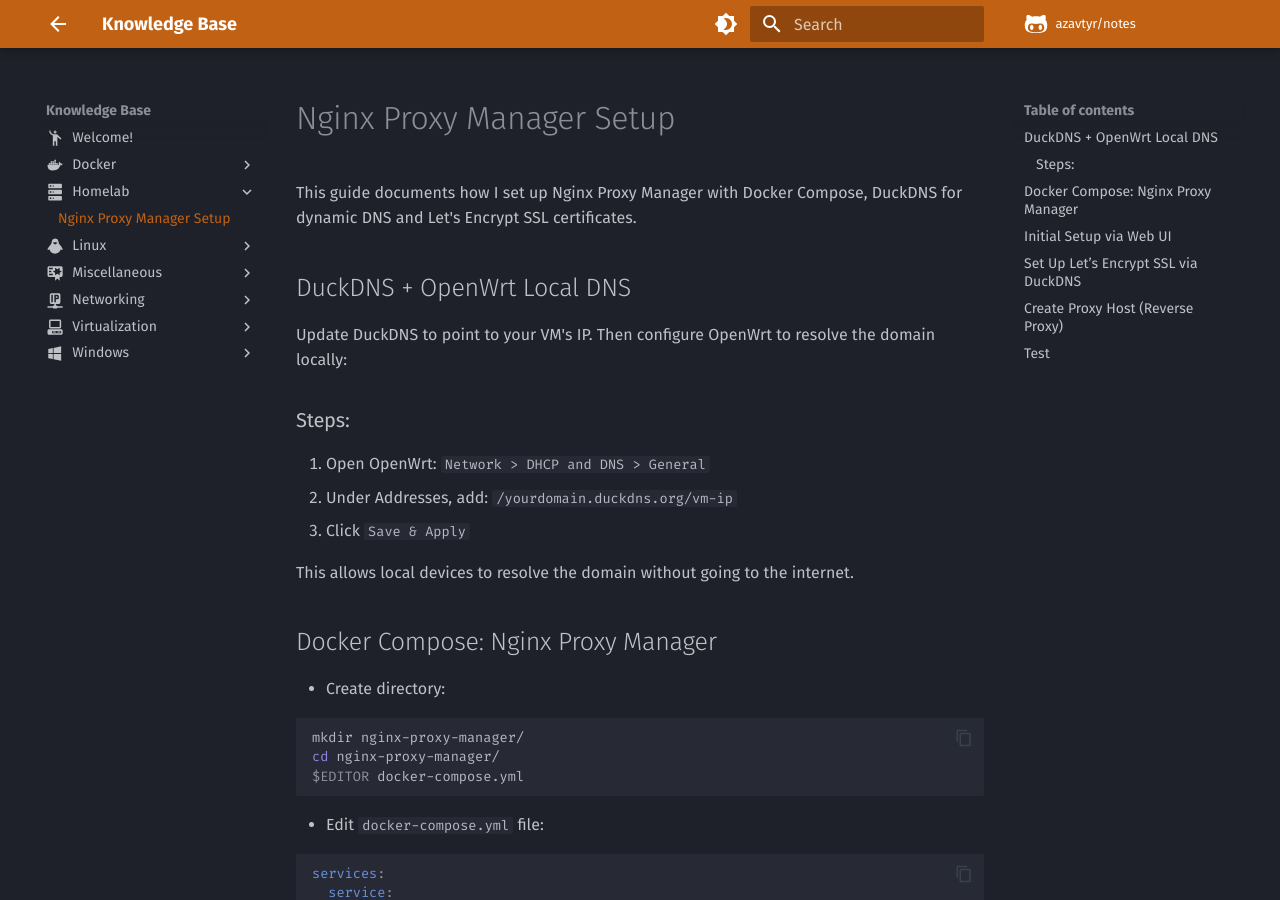
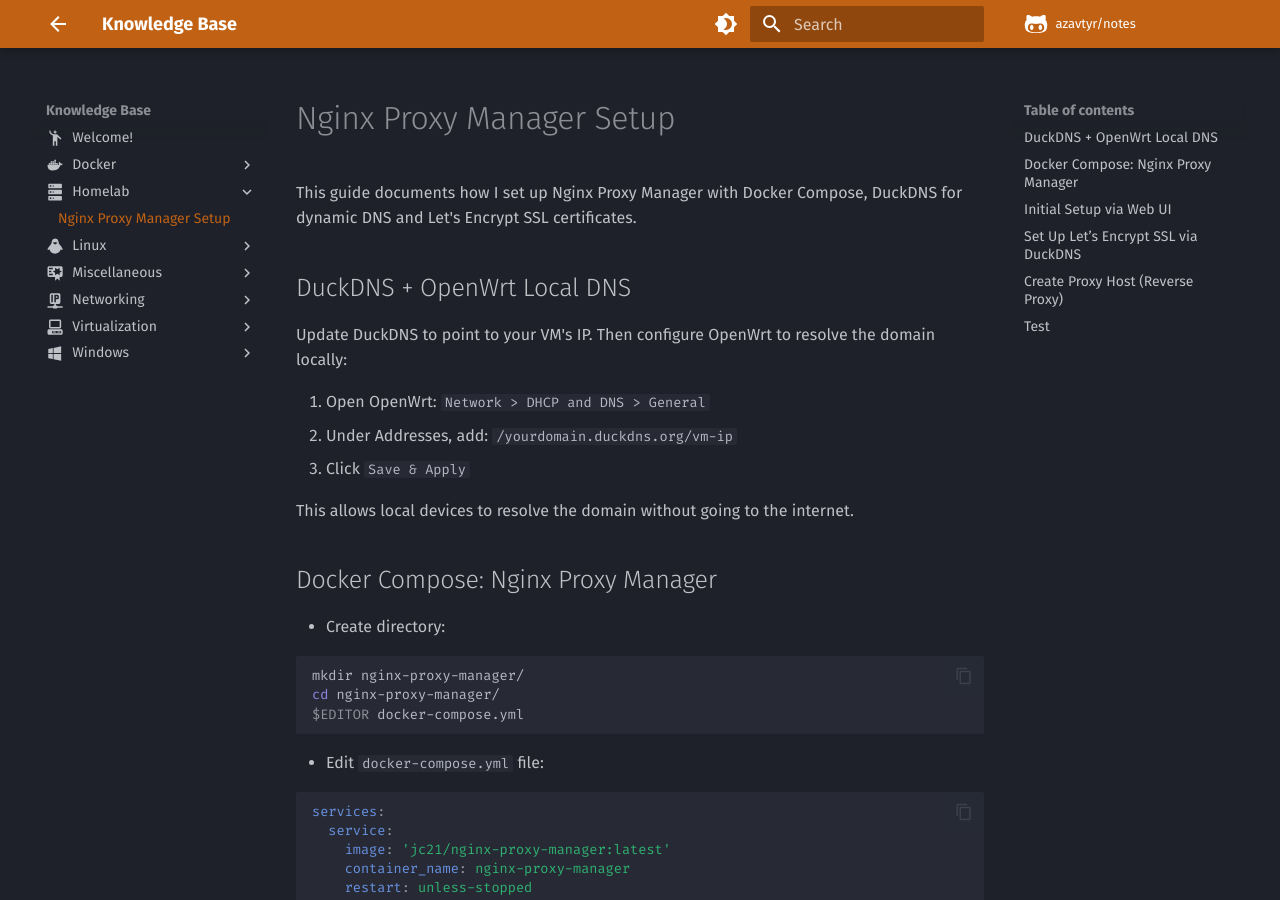
Before and after one commit to azavtyr/notes, an MkDocs documentation site: the page built from docs/homelab/nginx-proxy-manager-setup.md, in a window 1280 px wide and 900 px high. Built offline with MkDocs 1.6.1 and Material for MkDocs 9.7.7, drawn with Linux system fonts in a browser that asks for light colours; comment, search, counter and statistics services are not loaded.

Commit message:
Remove unnecessary title

```diff
--- a/docs/homelab/nginx-proxy-manager-setup.md
+++ b/docs/homelab/nginx-proxy-manager-setup.md
@@ -5,8 +5,6 @@
 ## DuckDNS + OpenWrt Local DNS
 
 Update DuckDNS to point to your VM's IP. Then configure OpenWrt to resolve the domain locally:
-
-### Steps:
 
 1. Open OpenWrt: `Network > DHCP and DNS > General`
 1. Under Addresses, add: `/yourdomain.duckdns.org/vm-ip`
```
